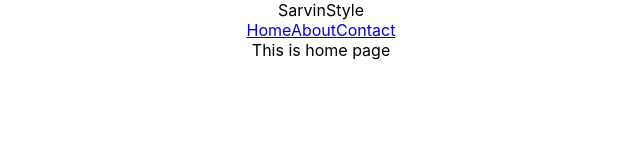
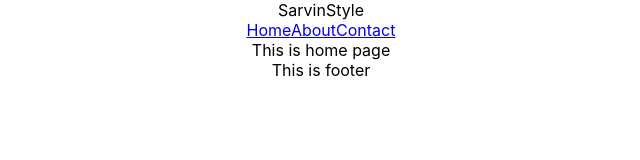
Before and after one commit to AliShahSafdari/react-practice, a React (Create React App) app: page / in a window 1280 px wide. Shown: the top 160 px of the page, without its empty margins (319-959 px from the left). Built offline with nearby package versions, Linux system fonts and the light colour scheme.

Commit message:
Footer is added

```diff
--- a/src/App.js
+++ b/src/App.js
@@ -20,6 +20,7 @@ function App() {
           <Route path="/profile/:name?" element= {<Profile/>}/>
           <Route path="*" element={<div>Not Found</div>}/>
         </Routes>
+        <div>This is footer</div>
        </Router>
     </div>
   )
```
